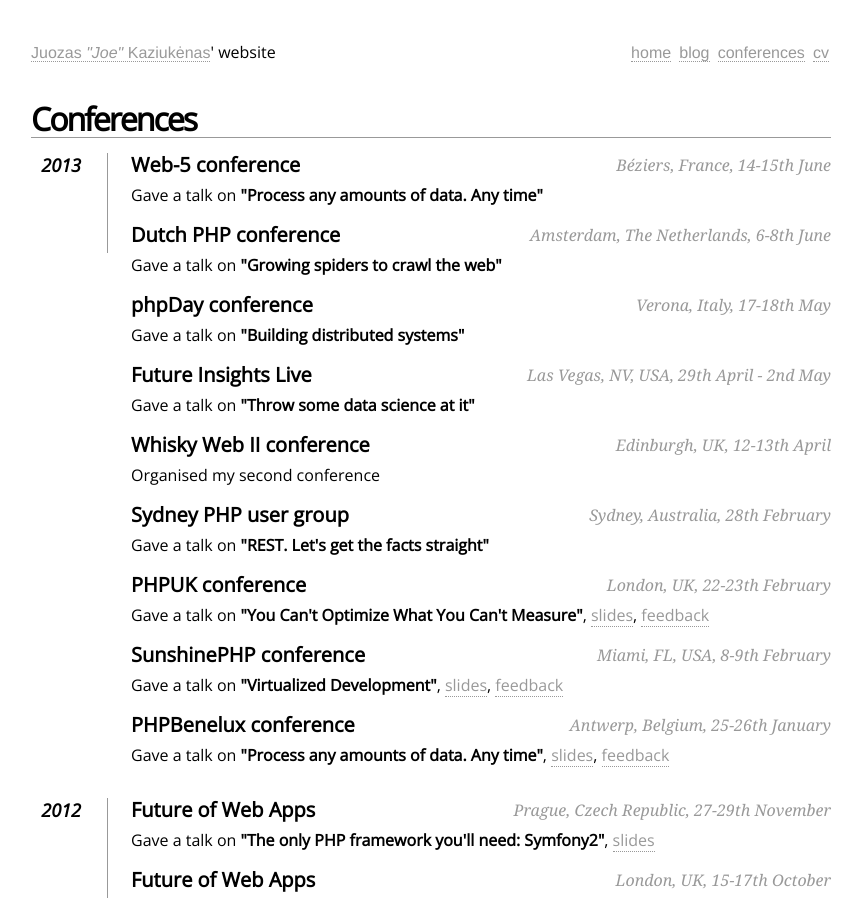
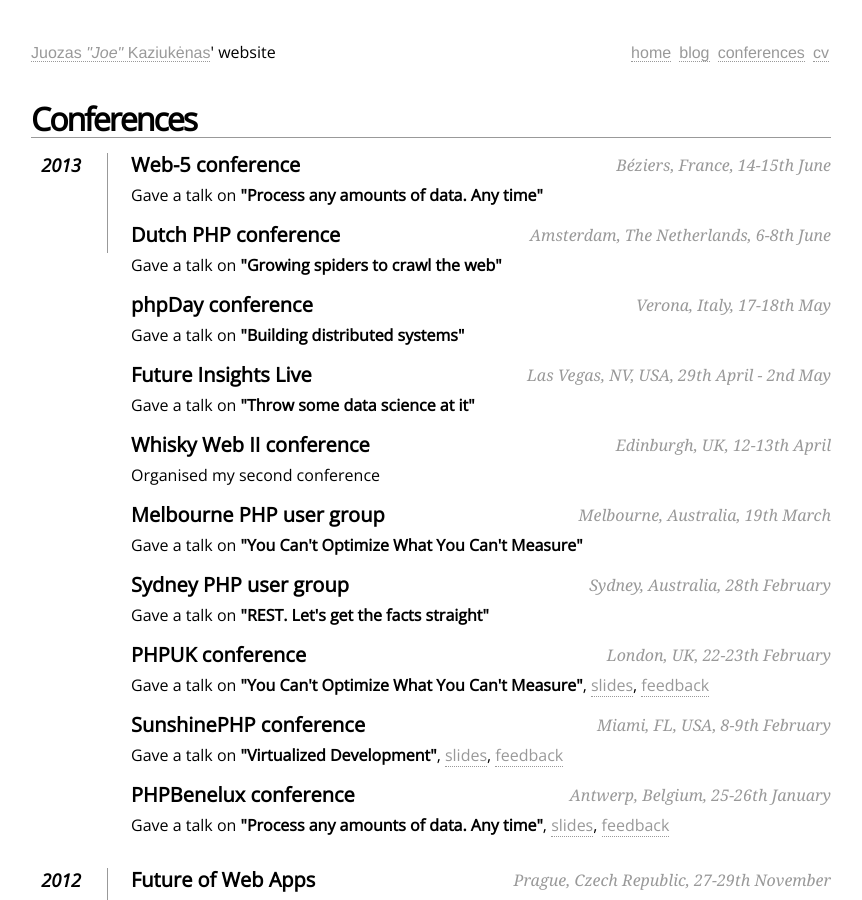
Before and after one commit to juokaz/juokaz.com, a Jekyll site: the page built from conferences.html, in a window 1280 px wide and 900 px high. Shown: the whole window, without its empty margins (209-1071 px from the left). Built offline with Jekyll 4.4.1, drawn with Linux system fonts in a browser that asks for light colours; comment, search, counter and statistics services are not loaded.

Commit message:
Added melbourne PHP talk

```diff
--- a/_config.yml
+++ b/_config.yml
@@ -28,6 +28,11 @@
       location: Edinburgh, UK
       date: 12-13th April
       info: Organised my second conference
+    - title: Melbourne PHP user group
+      location: Melbourne, Australia
+      date: 19th March
+      spoken:
+          - title: "You Can't Optimize What You Can't Measure"
     - title: Sydney PHP user group
       location: Sydney, Australia
       date: 28th February
```
